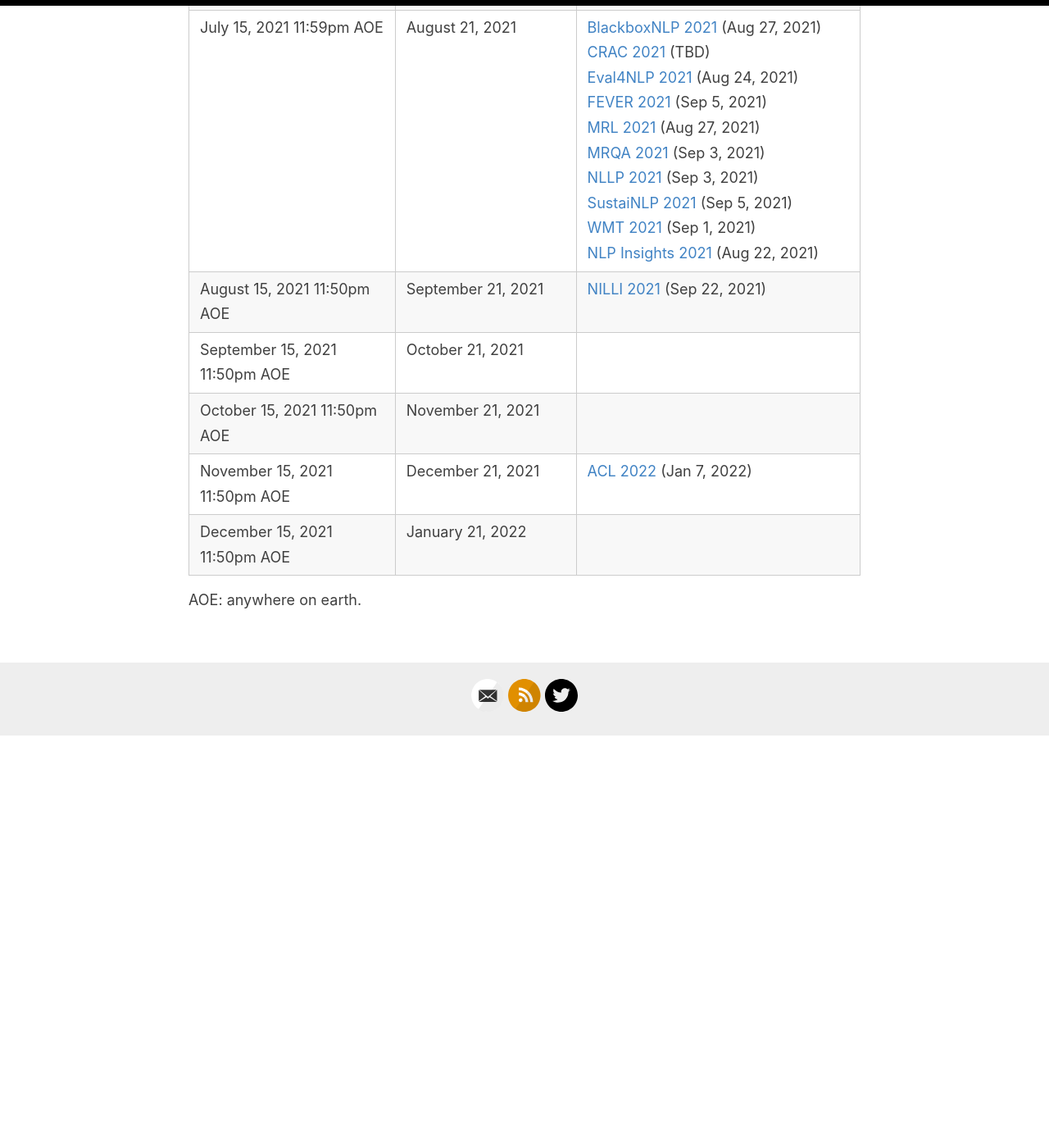
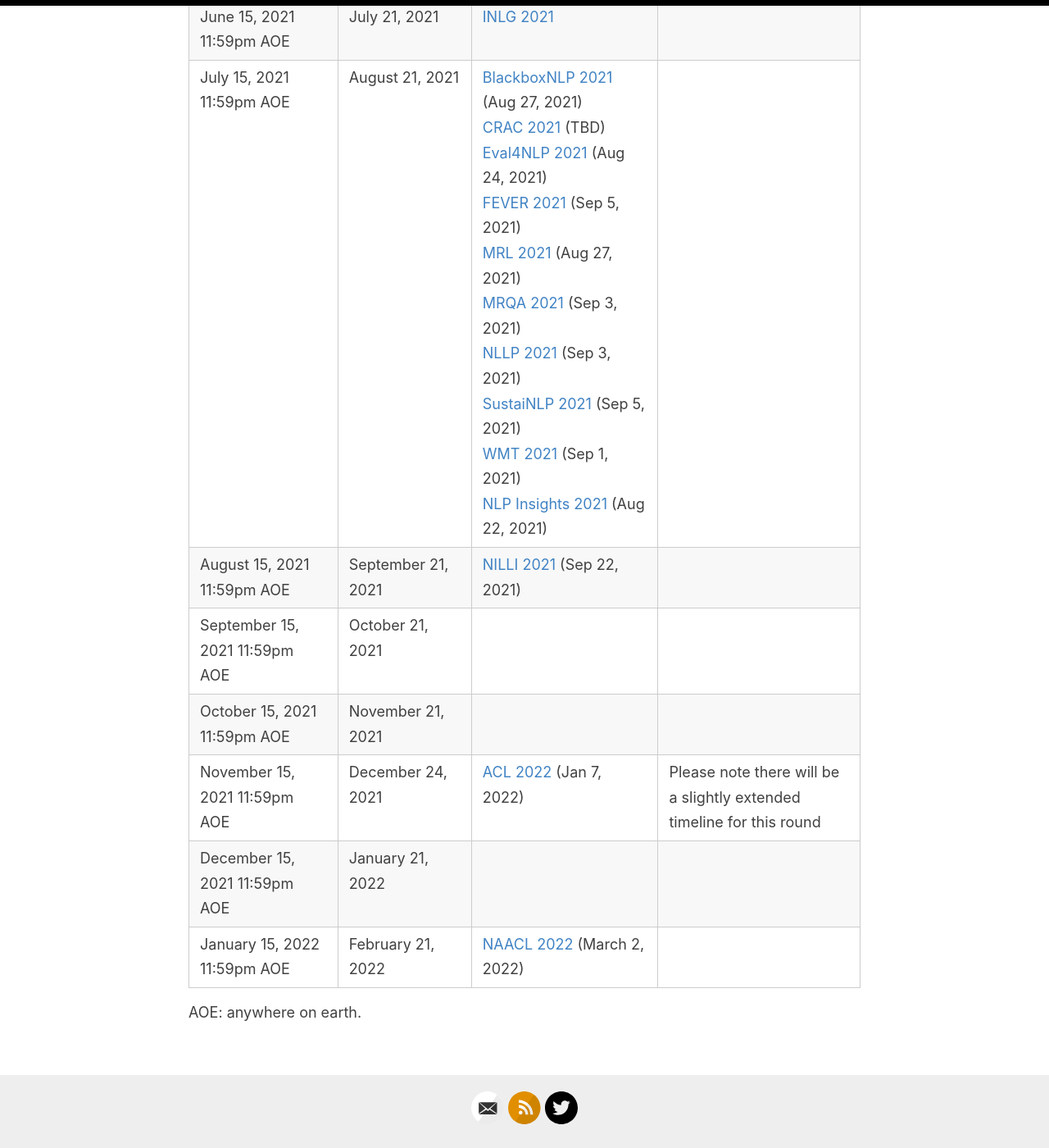
Before and after one commit to amitmerchant1990/reverie, a Jekyll site: the page built from dates.md, in a window 1280 px wide and 1400 px high, scrolled down 1379 px. Shown: the whole window at 82% size. Built offline with Jekyll 4.4.1, drawn with Linux system fonts in a browser that asks for light colours; before the commit the page ends 2277 px from its top, so only the background shows below that.

Commit message:
Update dates.md

```diff
--- a/dates.md
+++ b/dates.md
@@ -28,15 +28,16 @@
 
 Current publication venues participating in ARR are listed below. If you represent a publication venue and would like to be added to this list, please contact the [ARR editors](/people).
 
-| Submission deadline | Earliest review release date | Last deadline for (Review Submission Deadline) |
-|---------------------|------------|-------------------|
-| May 15, 2021 11:59pm AOE |  June 21, 2021 | [EMNLP 2021](https://2021.emnlp.org/) |
-| June 15, 2021 11:59pm AOE |  July 21, 2021 | [INLG 2021](https://inlg2021.github.io/pages/calls.html) |
-| July 15, 2021 11:59pm AOE | August 21, 2021 | [BlackboxNLP 2021](https://blackboxnlp.github.io/) (Aug 27, 2021)<br />[CRAC 2021](https://sites.google.com/view/crac2021/) (TBD)<br />[Eval4NLP 2021](https://eval4nlp.github.io/) (Aug 24, 2021)<br />[FEVER 2021](https://fever.ai/workshop.html) (Sep 5, 2021)<br />[MRL 2021](https://sites.google.com/view/mrl-2021/home?authuser=0) (Aug 27, 2021)<br />[MRQA 2021](https://mrqa.github.io/) (Sep 3, 2021)<br />[NLLP 2021](https://nllpw.org/) (Sep 3, 2021)<br />[SustaiNLP 2021](https://sites.google.com/view/sustainlp2021) (Sep 5, 2021)<br />[WMT 2021](http://statmt.org/wmt21/) (Sep 1, 2021)<br />[NLP Insights 2021](https://insights-workshop.github.io/) (Aug 22, 2021) |
-| August 15, 2021 11:50pm AOE | September 21, 2021 | [NILLI 2021](https://www.cs.mcgill.ca/~pparth2/nilli_workshop/) (Sep 22, 2021) |
-| September 15, 2021 11:50pm AOE | October 21, 2021 | |
-| October 15, 2021 11:50pm AOE | November 21, 2021 | |
-| November 15, 2021 11:50pm AOE | December 21, 2021 | [ACL 2022](https://www.2022.aclweb.org/) (Jan 7, 2022) |
-| December 15, 2021 11:50pm AOE | January 21, 2022 | |
+| Submission deadline | Earliest review release date | Last deadline for (Review Submission Deadline) | Notes |
+|---------------------|------------|-------------------|---------|
+| May 15, 2021 11:59pm AOE |  June 21, 2021 | [EMNLP 2021](https://2021.emnlp.org/) | |
+| June 15, 2021 11:59pm AOE |  July 21, 2021 | [INLG 2021](https://inlg2021.github.io/pages/calls.html) | |
+| July 15, 2021 11:59pm AOE | August 21, 2021 | [BlackboxNLP 2021](https://blackboxnlp.github.io/) (Aug 27, 2021)<br />[CRAC 2021](https://sites.google.com/view/crac2021/) (TBD)<br />[Eval4NLP 2021](https://eval4nlp.github.io/) (Aug 24, 2021)<br />[FEVER 2021](https://fever.ai/workshop.html) (Sep 5, 2021)<br />[MRL 2021](https://sites.google.com/view/mrl-2021/home?authuser=0) (Aug 27, 2021)<br />[MRQA 2021](https://mrqa.github.io/) (Sep 3, 2021)<br />[NLLP 2021](https://nllpw.org/) (Sep 3, 2021)<br />[SustaiNLP 2021](https://sites.google.com/view/sustainlp2021) (Sep 5, 2021)<br />[WMT 2021](http://statmt.org/wmt21/) (Sep 1, 2021)<br />[NLP Insights 2021](https://insights-workshop.github.io/) (Aug 22, 2021) | |
+| August 15, 2021 11:59pm AOE | September 21, 2021 | [NILLI 2021](https://www.cs.mcgill.ca/~pparth2/nilli_workshop/) (Sep 22, 2021) | |
+| September 15, 2021 11:59pm AOE | October 21, 2021 | | |
+| October 15, 2021 11:59pm AOE | November 21, 2021 | | |
+| November 15, 2021 11:59pm AOE | December 24, 2021 | [ACL 2022](https://www.2022.aclweb.org/) (Jan 7, 2022) | Please note there will be a slightly extended timeline for this round |
+| December 15, 2021 11:59pm AOE | January 21, 2022 | | |
+| January 15, 2022 11:59pm AOE | February 21, 2022 | [NAACL 2022](https://2022.naacl.org/) (March 2, 2022) | |
 
 AOE: anywhere on earth.
```
